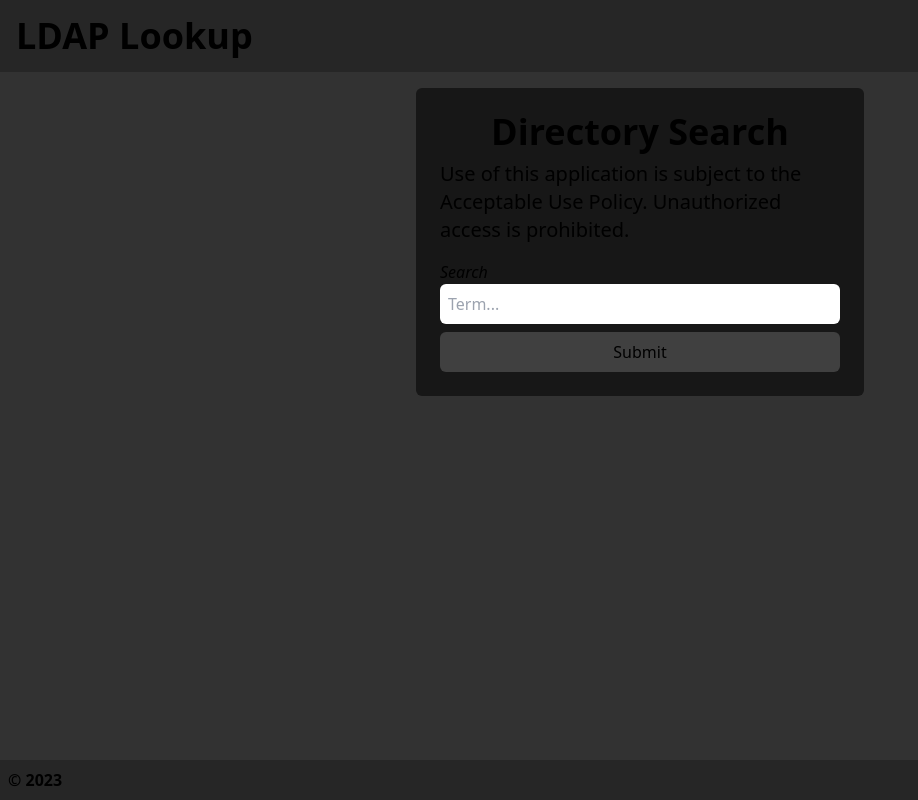
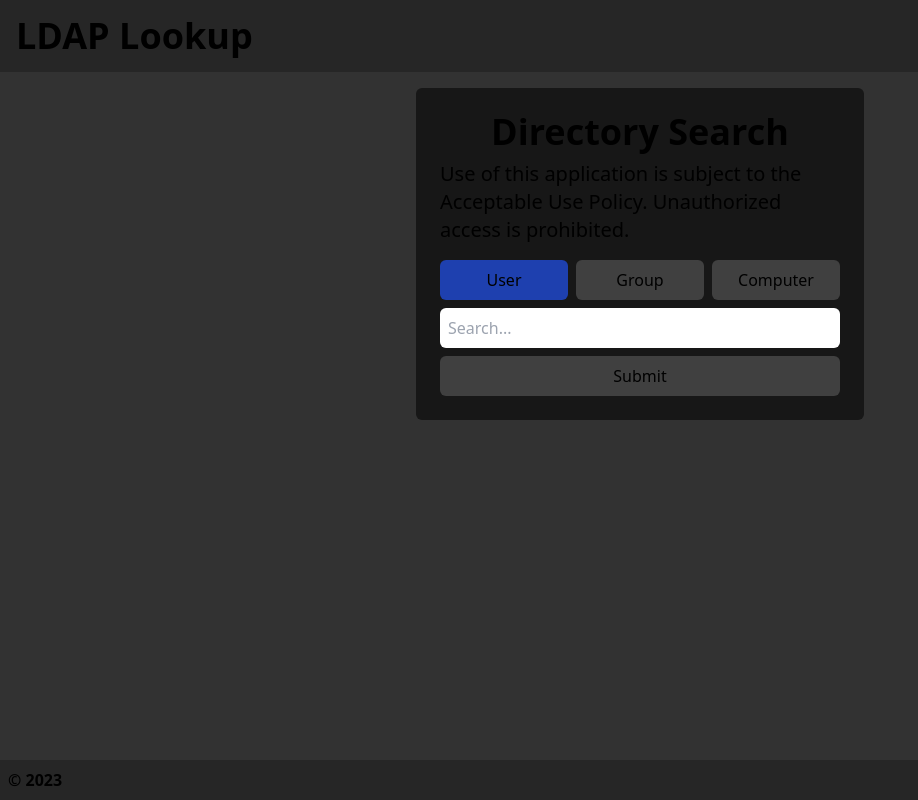
Before and after one commit to kevinharv/ldap-lookup, a Next.js app: page / in a window 1280 px wide. Shown: the whole page, without its empty margins (0-918 px from the left). Built offline with nearby package versions, Linux system fonts and the light colour scheme.

Commit message:
Added object type selection to form

```diff
--- a/components/SearchForm.tsx
+++ b/components/SearchForm.tsx
@@ -1,8 +1,15 @@
 "use client"
-import { ChangeEvent, FormEvent, useState } from "react";
+import { ChangeEvent, FormEvent, MouseEventHandler, useState } from "react";
+
+enum ObjectType {
+    USER = "User",
+    GROUP = "Group",
+    COMPUTER = "Computer"
+}
 
 export default function SearchForm() {
     const [searchTerm, setSearchTerm] = useState<string>("");
+    const [objType, setObjType] = useState<ObjectType>(ObjectType.USER);
 
     function handleChange(e: ChangeEvent<HTMLInputElement>) {
         setSearchTerm(e.target.value);
@@ -10,24 +17,32 @@ export default function SearchForm() {
 
     function handleSubmit(e: FormEvent<HTMLFormElement>) {
         e.preventDefault();
-        alert(`Searching for ${searchTerm}...`);
+        alert(`Searching for ${searchTerm} in ${objType}s`);
         setSearchTerm("");
     }
 
     return (
         <div className="mt-4">
             <form onSubmit={handleSubmit} className="flex flex-col">
-                <label className="flex flex-col italic">Search
+                <div className="flex justify-center mb-2">
+                    {objType == ObjectType.USER && <button type="button" className="mr-2 p-2 rounded-md bg-blue-800 w-full">User</button>}
+                    {objType != ObjectType.USER && <button type="button" onClick={(e) => { setObjType(ObjectType.USER) }} className="mr-2 p-2 rounded-md bg-neutral-700 hover:bg-blue-800 w-full">User</button>}
+                    {objType == ObjectType.GROUP && <button type="button" className="p-2 rounded-md bg-blue-800 w-full">Group</button>}
+                    {objType != ObjectType.GROUP && <button type="button" onClick={(e) => { setObjType(ObjectType.GROUP) }} className="p-2 rounded-md bg-neutral-700 hover:bg-blue-800 w-full">Group</button>}
+                    {objType == ObjectType.COMPUTER && <button type="button" className="ml-2 p-2 rounded-md bg-blue-800 w-full">Computer</button>}
+                    {objType != ObjectType.COMPUTER && <button type="button" onClick={(e) => { setObjType(ObjectType.COMPUTER) }} className="ml-2 p-2 rounded-md bg-neutral-700 hover:bg-blue-800 w-full">Computer</button>}
+                </div>
+                <label className="flex flex-col italic">
                     <input
                         type="text"
                         name="search-term"
-                        placeholder="Term..."
+                        placeholder="Search..."
                         value={searchTerm}
                         onChange={handleChange}
                         className="p-2 mb-2 rounded-md text-neutral-900"
                     />
                 </label>
-                <button type="submit" className="py-2 rounded-md bg-neutral-700">Submit</button>
+                <button type="submit" className="py-2 rounded-md bg-neutral-700 hover:bg-blue-800">Submit</button>
             </form>
         </div>
     );
```
